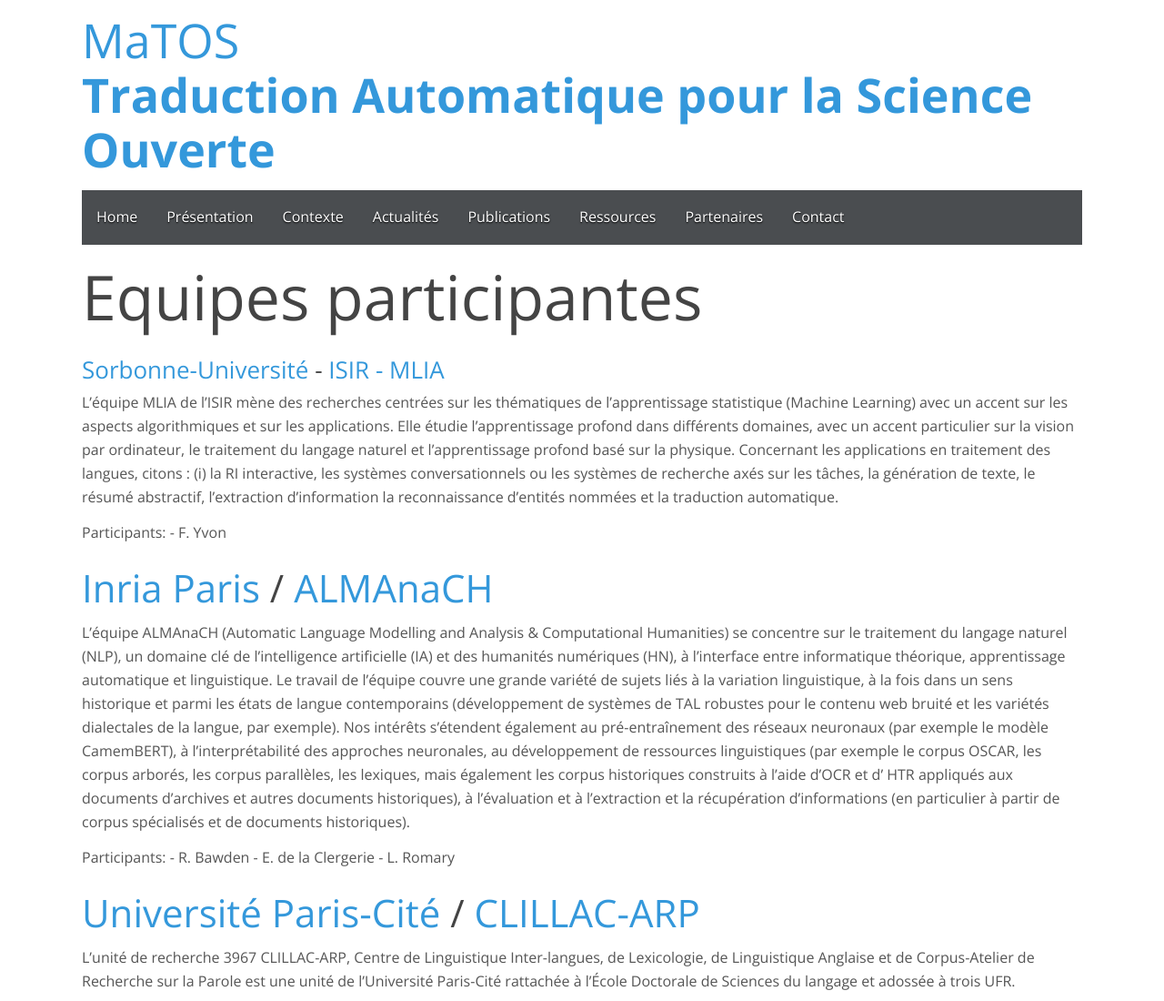
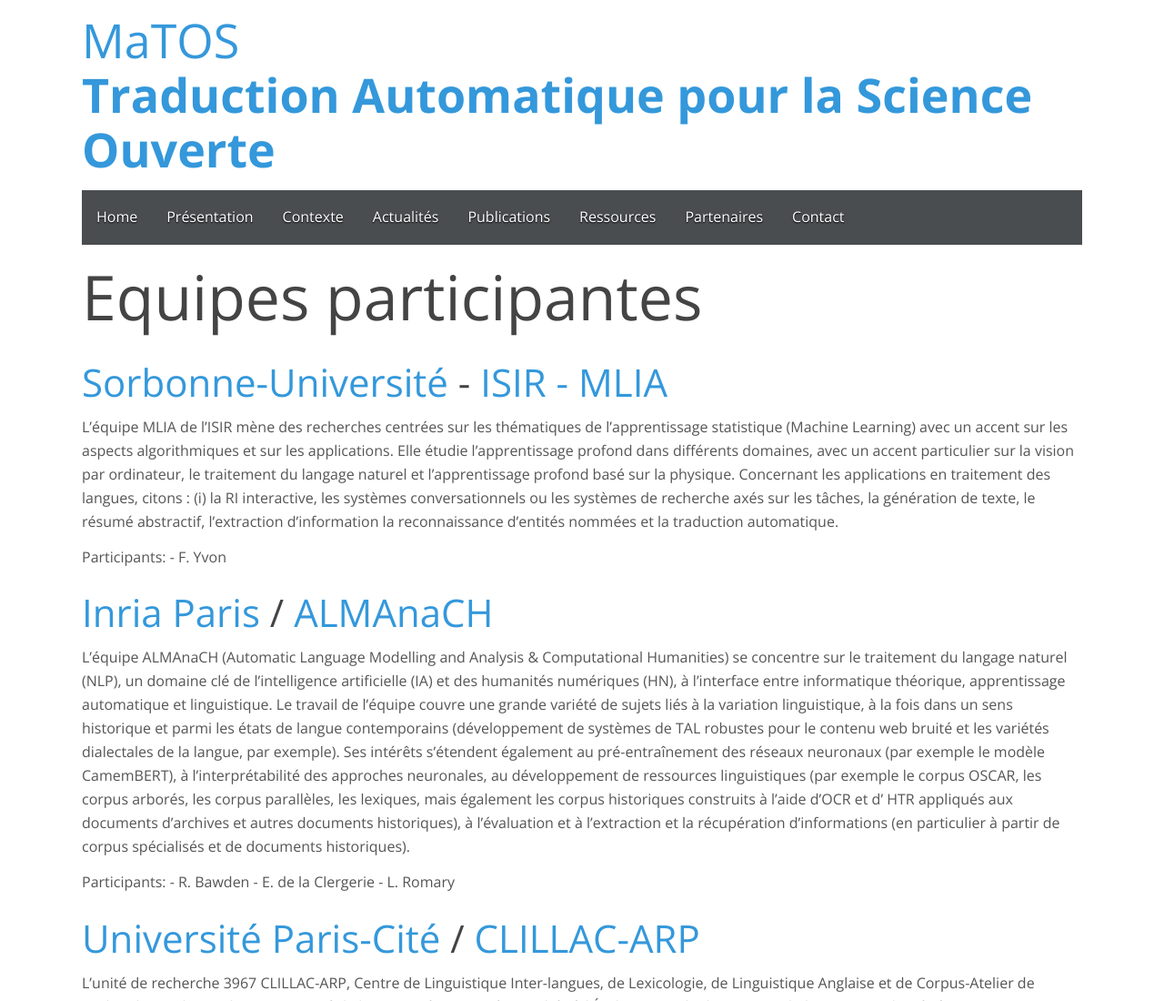
Before and after one commit to ANR-MaTOS/anr-matos.github.io, a plain HTML site: page pages/partenaires.html in a window 1280 px wide. Shown: the top 1100 px of the page at 91% size. Drawn offline with nearby package versions, Linux system fonts and the light colour scheme.

Commit message:
Update partenaires.html

```diff
--- a/pages/partenaires.html
+++ b/pages/partenaires.html
@@ -52,12 +52,12 @@
     <h1>Equipes&nbsp;participantes</h1>
 
 
-    <h4 id="sorbonne-universite-isir-mlia"><a href="https://www.sorbonne-universite.fr">Sorbonne-Université</a> - <a href="https://www.isir.upmc.fr/equipes/mlia/presentation/"><span class="caps">ISIR</span> - <span class="caps">MLIA</span></a><a class="headerlink" href="#sorbonne-universite-isir-mlia" title="Permanent link"> </a></h4>
+    <h2 id="sorbonne-universite-isir-mlia"><a href="https://www.sorbonne-universite.fr">Sorbonne-Université</a> - <a href="https://www.isir.upmc.fr/equipes/mlia/presentation/"><span class="caps">ISIR</span> - <span class="caps">MLIA</span></a><a class="headerlink" href="#sorbonne-universite-isir-mlia" title="Permanent link"> </a></h2>
 <p>L’équipe <span class="caps">MLIA</span> de l&#8217;<span class="caps">ISIR</span> mène des recherches centrées sur les thématiques de l’apprentissage statistique (Machine Learning) avec un accent sur les aspects algorithmiques et sur les applications. Elle étudie l’apprentissage profond dans différents domaines, avec un accent particulier sur la vision par ordinateur, le traitement du langage naturel et l’apprentissage profond basé sur la physique. Concernant les applications en traitement des langues,  citons : (i) la <span class="caps">RI</span> interactive, les systèmes conversationnels ou les systèmes de recherche axés sur les tâches, la génération de texte, le résumé abstractif, l’extraction d’information la reconnaissance d’entités nommées et la traduction&nbsp;automatique.</p>
 <p>Participants:
 - F.&nbsp;Yvon</p>
 <h2 id="inria-paris-almanach"><a href="https://www.inria.fr/fr/inria-paris-centre">Inria Paris</a> / <a href="https://www.inria.fr/en/almanach">ALMAnaCH</a><a class="headerlink" href="#inria-paris-almanach" title="Permanent link"> </a></h2>
-<p>L&#8217;équipe ALMAnaCH (Automatic Language Modelling and Analysis <span class="amp">&amp;</span> Computational Humanities) se concentre sur le traitement du langage naturel (<span class="caps">NLP</span>), un domaine clé de l&#8217;intelligence artificielle (<span class="caps">IA</span>) et des humanités numériques (<span class="caps">HN</span>), à l&#8217;interface entre informatique théorique, apprentissage automatique et linguistique. Le travail de l&#8217;équipe couvre une grande variété de sujets liés à la variation linguistique, à la fois dans un sens historique et parmi les états de langue contemporains (développement de systèmes de <span class="caps">TAL</span> robustes pour le contenu web bruité et les variétés dialectales de la langue, par exemple). Nos intérêts s&#8217;étendent également au pré-entraînement des réseaux neuronaux (par exemple le modèle CamemBERT), à l&#8217;interprétabilité des approches neuronales, au développement de ressources linguistiques (par exemple le corpus <span class="caps">OSCAR</span>, les corpus arborés, les corpus parallèles, les lexiques, mais également les corpus historiques construits à l&#8217;aide d&#8217;<span class="caps">OCR</span> et d&#8217; <span class="caps">HTR</span> appliqués aux documents d&#8217;archives et autres documents historiques), à l&#8217;évaluation et à l&#8217;extraction et la récupération d&#8217;informations (en particulier à partir de corpus spécialisés et de documents&nbsp;historiques).</p>
+<p>L&#8217;équipe ALMAnaCH (Automatic Language Modelling and Analysis <span class="amp">&amp;</span> Computational Humanities) se concentre sur le traitement du langage naturel (<span class="caps">NLP</span>), un domaine clé de l&#8217;intelligence artificielle (<span class="caps">IA</span>) et des humanités numériques (<span class="caps">HN</span>), à l&#8217;interface entre informatique théorique, apprentissage automatique et linguistique. Le travail de l&#8217;équipe couvre une grande variété de sujets liés à la variation linguistique, à la fois dans un sens historique et parmi les états de langue contemporains (développement de systèmes de <span class="caps">TAL</span> robustes pour le contenu web bruité et les variétés dialectales de la langue, par exemple). Ses intérêts s&#8217;étendent également au pré-entraînement des réseaux neuronaux (par exemple le modèle CamemBERT), à l&#8217;interprétabilité des approches neuronales, au développement de ressources linguistiques (par exemple le corpus <span class="caps">OSCAR</span>, les corpus arborés, les corpus parallèles, les lexiques, mais également les corpus historiques construits à l&#8217;aide d&#8217;<span class="caps">OCR</span> et d&#8217; <span class="caps">HTR</span> appliqués aux documents d&#8217;archives et autres documents historiques), à l&#8217;évaluation et à l&#8217;extraction et la récupération d&#8217;informations (en particulier à partir de corpus spécialisés et de documents&nbsp;historiques).</p>
 <p>Participants:
 - R. Bawden
 - E. de la Clergerie
```
